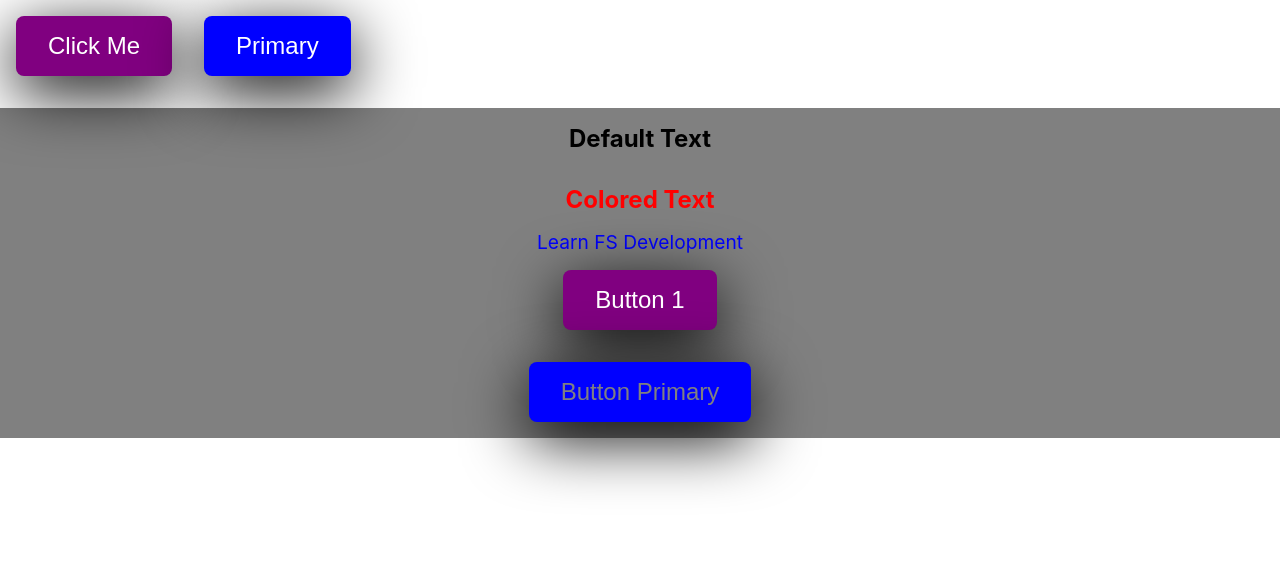
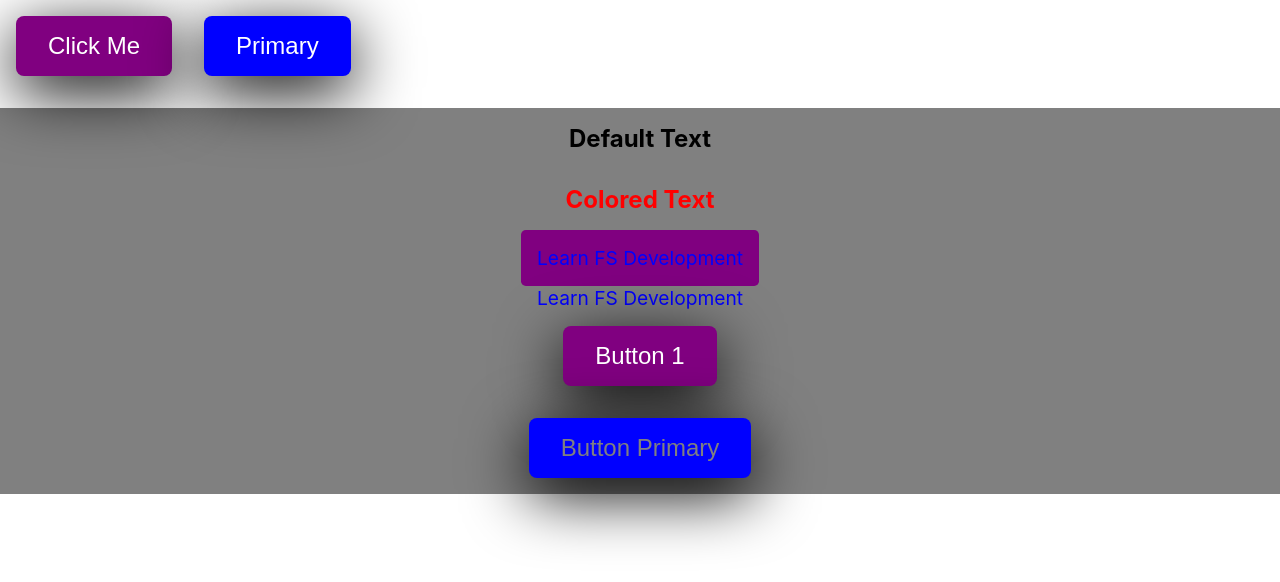
Before and after one commit to gurhanalan/React-Study-Notes-2-Styled-Comps, a React (Create React App) app: page / in a window 1280 px wide. Shown: the top 582 px of the page. Built offline with nearby package versions, Linux system fonts and the light colour scheme.

Commit message:
add css to link jsx

```diff
--- a/src/components/styled-comp/index.jsx
+++ b/src/components/styled-comp/index.jsx
@@ -9,6 +9,14 @@ function StyledComponents() {
         <Wrapper>
             <HeaderText> Default Text </HeaderText>
             <HeaderText headerColor="red"> Colored Text </HeaderText>
+            <Link
+                secondary
+                href="www.google.com"
+                target="_blank"
+                rel="noopener"
+            >
+                Learn FS Development
+            </Link>
             <Link href="www.google.com" target="_blank" rel="noopener">
                 Learn FS Development
             </Link>
--- a/src/components/styled-comp/link/Link.jsx
+++ b/src/components/styled-comp/link/Link.jsx
@@ -5,6 +5,14 @@ export default styled.a`
     text-decoration: none;
     color: blue;
 
+    ${(props) =>
+        props.secondary &&
+        css`
+            background-color: purple;
+            border-radius: 0.3rem;
+            padding: 1rem;
+        `}
+
     &:hover {
         font-size: 1.5rem;
         opacity: 0.7;
```
